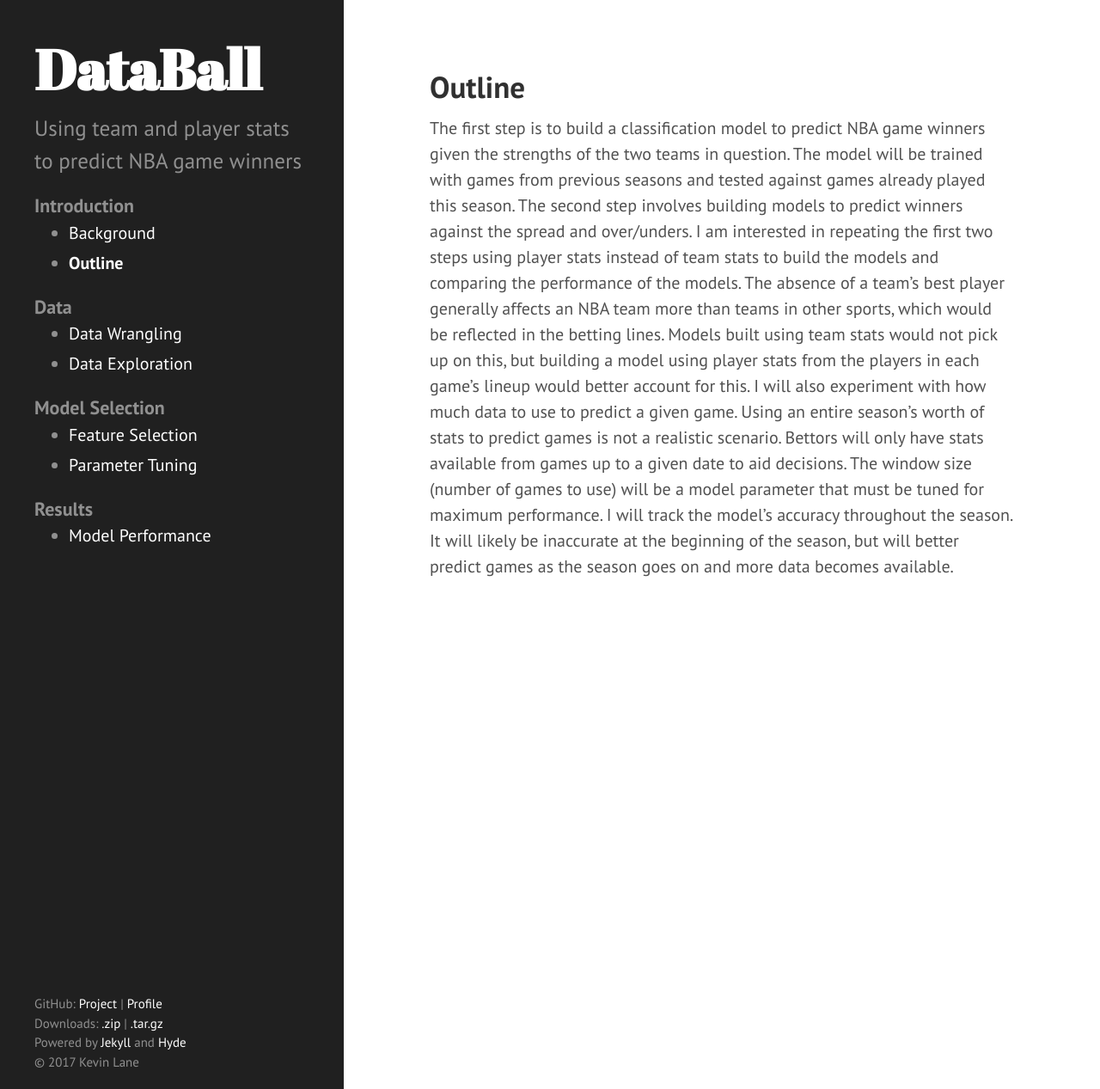
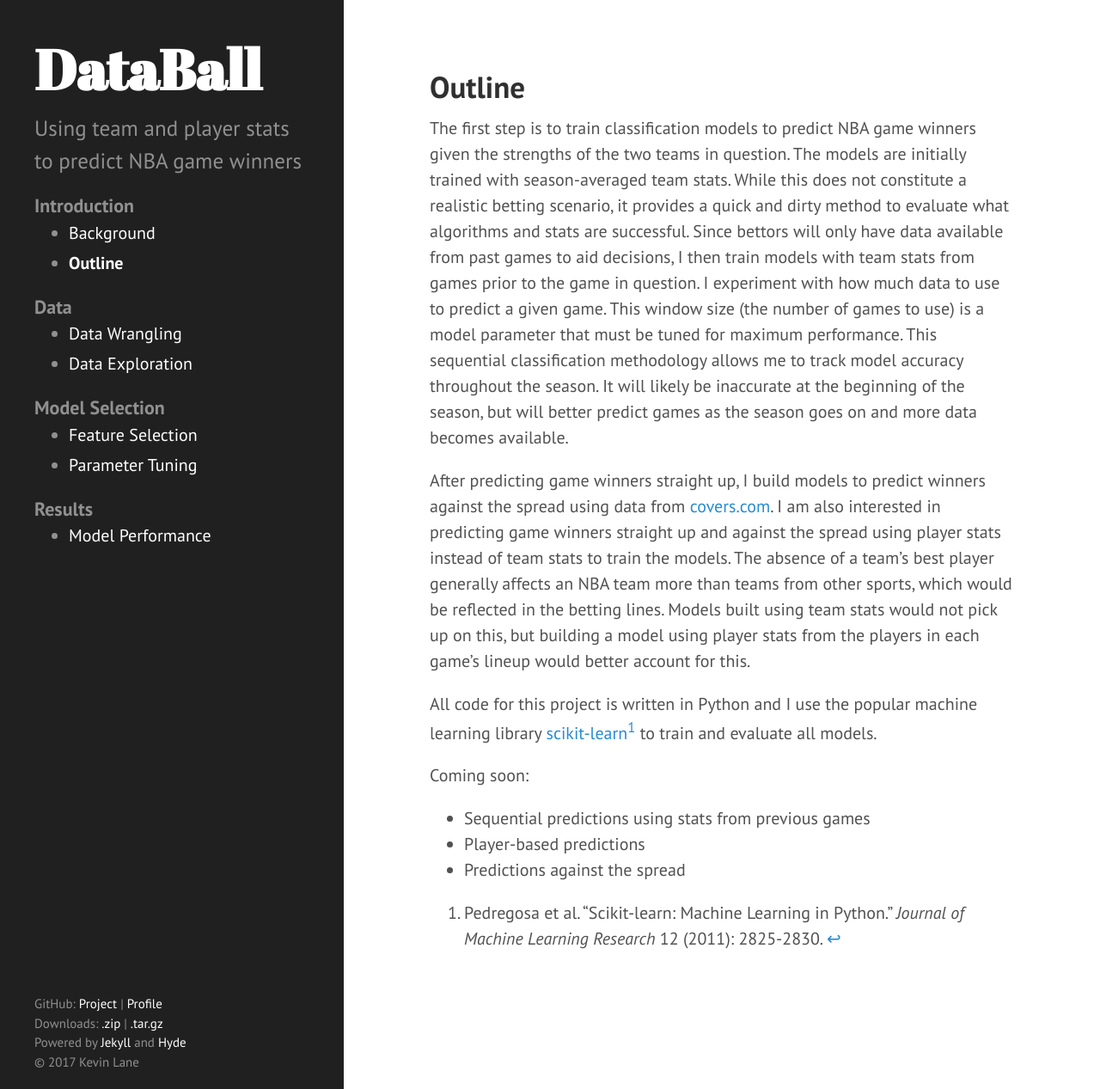
Before and after one commit to cedev935/databall-betting, a Jekyll site: the page built from docs/_pages/outline.md, in a window 1280 px wide and 1267 px high. Shown: the whole window at 86% size. Built offline with Jekyll 4.4.1, drawn with Linux system fonts in a browser that asks for light colours.

Commit message:
Expand project outline

```diff
--- a/docs/_pages/outline.md
+++ b/docs/_pages/outline.md
@@ -4,4 +4,15 @@ title: Outline
 permalink: /introduction/outline/
 ---
 
-The first step is to build a classification model to predict NBA game winners given the strengths of the two teams in question. The model will be trained with games from previous seasons and tested against games already played this season. The second step involves building models to predict winners against the spread and over/unders. I am interested in repeating the first two steps using player stats instead of team stats to build the models and comparing the performance of the models. The absence of a team's best player generally affects an NBA team more than teams in other sports, which would be reflected in the betting lines. Models built using team stats would not pick up on this, but building a model using player stats from the players in each game's lineup would better account for this. I will also experiment with how much data to use to predict a given game. Using an entire season's worth of stats to predict games is not a realistic scenario. Bettors will only have stats available from games up to a given date to aid decisions. The window size (number of games to use) will be a model parameter that must be tuned for maximum performance. I will track the model's accuracy throughout the season. It will likely be inaccurate at the beginning of the season, but will better predict games as the season goes on and more data becomes available.
+The first step is to train classification models to predict NBA game winners given the strengths of the two teams in question. The models are initially trained with season-averaged team stats. While this does not constitute a realistic betting scenario, it provides a quick and dirty method to evaluate what algorithms and stats are successful. Since bettors will only have data available from past games to aid decisions, I then train models with team stats from games prior to the game in question. I experiment with how much data to use to predict a given game. This window size (the number of games to use) is a model parameter that must be tuned for maximum performance. This sequential classification methodology allows me to track model accuracy throughout the season. It will likely be inaccurate at the beginning of the season, but will better predict games as the season goes on and more data becomes available.
+
+After predicting game winners straight up, I build models to predict winners against the spread using data from [covers.com](http://covers.com). I am also interested in predicting game winners straight up and against the spread using player stats instead of team stats to train the models. The absence of a team's best player generally affects an NBA team more than teams from other sports, which would be reflected in the betting lines. Models built using team stats would not pick up on this, but building a model using player stats from the players in each game's lineup would better account for this.
+
+All code for this project is written in Python and I use the popular machine learning library [scikit-learn](http://scikit-learn.org/stable/index.html)[^1] to train and evaluate all models.
+
+Coming soon:
+* Sequential predictions using stats from previous games
+* Player-based predictions
+* Predictions against the spread
+
+[^1]: Pedregosa et al. "Scikit-learn: Machine Learning in Python." *Journal of Machine Learning Research* 12 (2011): 2825-2830.
```
